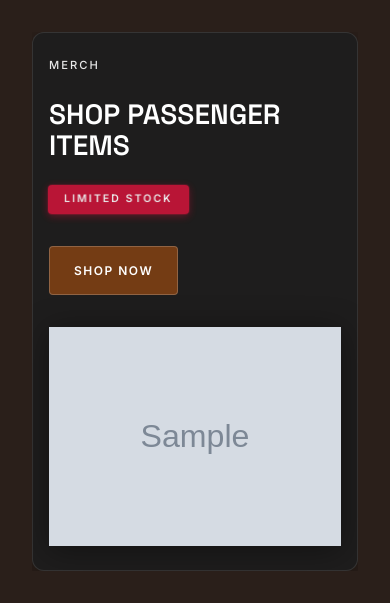
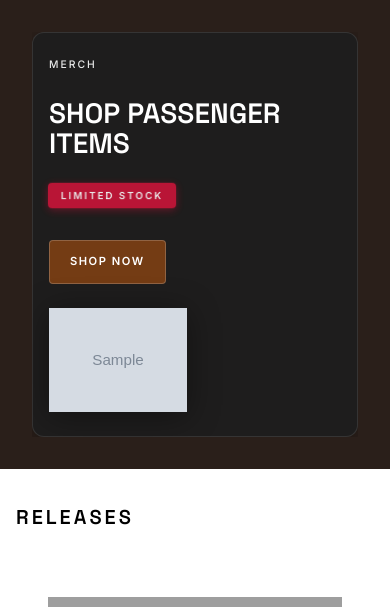
Before and after one commit to princeellis/fourthquartercigar, a Django app: page / in a window 390 px wide. Shown: the part 844-1451 px from the top of the page. Run offline with Django 5.2, Linux system fonts and the light colour scheme; tables that the repository leaves empty hold one stand-in row (values such as "Sample post"); grey boxes marked "Sample" are stand-in pictures; grey boxes are pictures that could not be loaded.

Commit message:
Fix merch section mobile layout - use 2-column grid instead of vertical stack

```diff
--- a/base/static/base/css/style.css
+++ b/base/static/base/css/style.css
@@ -1689,33 +1689,43 @@ html {
 
     .merch-content {
         grid-template-columns: 1fr;
-        gap: 2rem;
-        padding: 2rem 1.5rem;
+        gap: 1.5rem;
+        padding: 1.5rem 1rem;
         min-height: auto;
     }
 
     .merch-title {
-        font-size: 2rem;
+        font-size: 1.5rem;
     }
 
     .merch-label {
+        font-size: 0.65rem;
+    }
+
+    .merch-badge {
+        font-size: 0.6rem;
+        padding: 0.3rem 0.8rem;
+    }
+
+    .merch-shop-btn {
+        padding: 0.75rem 1.25rem;
         font-size: 0.7rem;
     }
 
-    .merch-badge {
-        font-size: 0.65rem;
-        padding: 0.4rem 1rem;
-    }
-
-    .merch-shop-btn {
-        padding: 0.875rem 1.5rem;
-        font-size: 0.75rem;
-    }
-
     .merch-products {
-        flex-direction: column;
-        gap: 1.5rem;
+        display: grid;
+        grid-template-columns: repeat(2, 1fr);
+        gap: 1rem;
         min-height: auto;
+    }
+
+    .merch-product-item {
+        max-width: 100%;
+    }
+
+    .merch-product-img {
+        max-width: 100%;
+        max-height: 120px;
     }
 
     .merch-product-item {
```
